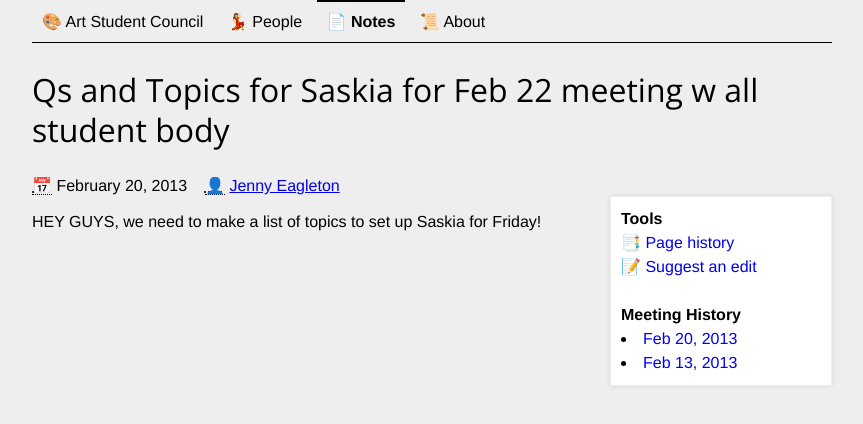
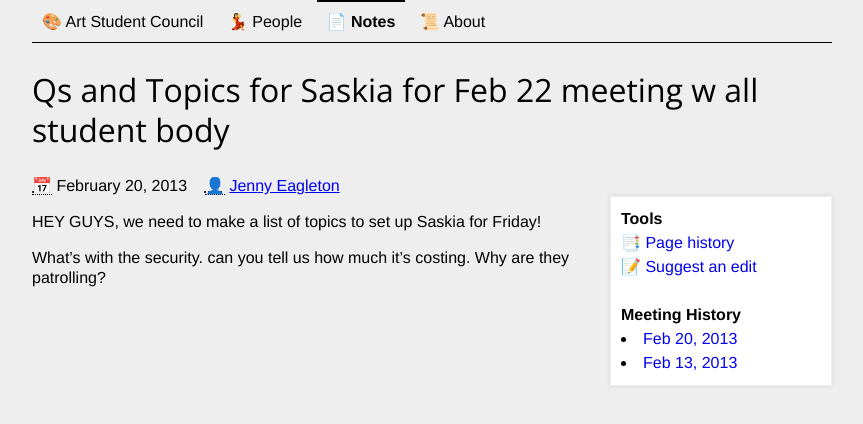
Before and after one commit to CooperASC/cooperasc.github.com, a Jekyll site: the page built from _posts/notes/2013-02-20-notes-about-friday-meeting-for-saskia.md, in a window 1280 px wide. Shown: the top 424 px of the page, without its empty margins (208-1071 px from the left). Built offline with Jekyll 4.4.1, drawn with Linux system fonts in a browser that asks for light colours.

Commit message:
Updated _posts/notes/2013-02-20-notes-about-friday-meeting-for-saskia.md

```diff
--- a/_posts/notes/2013-02-20-notes-about-friday-meeting-for-saskia.md
+++ b/_posts/notes/2013-02-20-notes-about-friday-meeting-for-saskia.md
@@ -8,3 +8,5 @@ filepath: _posts/notes/2013-02-13-bharucha-response.md
 ---
 
 HEY GUYS, we need to make a list of topics to set up Saskia for Friday!
+
+What's with the security. can you tell us how much it's costing. Why are they patrolling?
```
